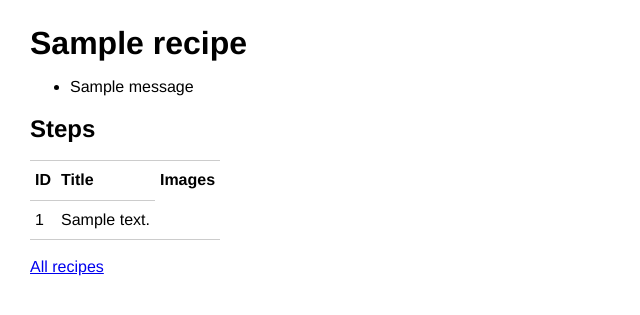
After one commit to anth2o/tooskie, a Django app: template tooskie/templates/recipe_detail.html in a window 1280 px wide. The commit adds this page. Shown: the top 315 px of the page, without its empty margins (0-640 px from the left). Run offline with Django 3.2, Linux system fonts and the light colour scheme; the template is opened without the code that fills it: most values are stand-ins (such as "Sample title", 1, 10 or a date in 2020); one stand-in notice (Sample message) is shown.

Commit message:
Add templates for displaying recipes

```diff
--- a/tooskie/recipe/models.py
+++ b/tooskie/recipe/models.py
@@ -4,6 +4,7 @@ from django.core.exceptions import ValidationError
 from django.core.validators import MaxValueValidator, MinValueValidator
 from django.db import models
 from django.utils.translation import ugettext_lazy as _
+from django.urls import reverse
 
 from tooskie.constants import LINK_WORD, LOGGING_CONFIG, NONE_UNIT
 from tooskie.helpers import remove_useless_spaces
@@ -25,6 +26,9 @@ class Recipe(NameModel):
     ustensil = models.ManyToManyField('Ustensil', through='UstensilInRecipe', verbose_name=_('Ustensil(s) used'))
     unit_of_ingredient = models.ManyToManyField('UnitOfIngredient', through='IngredientInRecipe', verbose_name=_('Ingredient(s) in recipe'))
     tag = models.ManyToManyField('utils.Tag', blank=True, related_name="recipes_not_filtered")
+
+    def get_absolute_url(self):
+        return reverse('recipe:recipe_detail', kwargs={'pk': self.pk})
 
 class Step(NameModel):
     name = models.CharField(max_length=1000, unique=True, verbose_name=_('Name'), blank=True)
--- a/tooskie/templates/base.html
+++ b/tooskie/templates/base.html
@@ -1,5 +1,68 @@
-<form action="/form/recipe/" method="post">
-    {% csrf_token %}
-    {{ form }}
-    <input type="submit" value="Submit">
-</form>
+<!doctype html>
+<html lang="en-us">
+  <head>
+    <meta charset="utf-8">
+    <meta name="viewport" content="width=device-width, initial-scale=1, shrink-to-fit=no">
+    <meta http-equiv="x-ua-compatible" content="ie=edge">
+    <title>{% block page_title %}{% endblock %}</title>
+
+    <style type="text/css">
+      body {
+        background: #fff;
+        color: #000;
+        font-family: Helvetica, Arial, sans-serif;
+        line-height: 1.4em;
+        margin: 2em 30px 3em 30px;
+      }
+      table {
+        border-collapse: collapse;
+        border-bottom: 1px solid #ccc;
+        margin-bottom: 1em;
+      }
+      th, td {
+        text-align: left;
+        vertical-align: top;
+        padding: 0.5em 5px;
+        border-top: 1px solid #ccc;
+      }
+      table table tr:first-child th,
+      table table tr:first-child td {
+        border-top: none;
+      }
+      img {
+        padding: 3px;
+        border: 1px solid #ccc;
+        width: auto;
+      }
+      td img {
+        vertical-align: top;
+      }
+      hr {
+        border: 0;
+        border-top: 1px solid #999;
+        margin: 1em 0;
+      }
+      .indent {
+          margin-left: 40px;
+      }
+    </style>
+  </head>
+  <body>
+
+    <h1>{% block body_title %}{% endblock %}</h1>
+
+    {% if messages %}
+      <ul class="messages">
+        {% for message in messages %}
+          <li>{{ message }}</li>
+        {% endfor %}
+      </ul>
+    {% endif %}
+
+    <main>
+      {% block content %}
+      {% endblock content %}
+    </main>
+
+  </body>
+</html>
--- /dev/null
+++ b/tooskie/templates/recipe_detail.html
@@ -0,0 +1,43 @@
+{% extends 'base.html' %}
+
+{% block page_title %}{{ recipe.name }}{% endblock %}
+
+{% block body_title %}{{ recipe.name }}{% endblock %}
+
+
+{% block content %}
+
+
+  <h2>Steps</h2>
+
+  {% if recipe.steps.all %}
+
+    <table>
+      <thead>
+        <tr>
+          <th>ID</th>
+          <th>Title</th>
+          <th>Images</th>
+        </tr>
+      </thead>
+      <tbody>
+        {% for step in recipe.steps.all %}
+          <tr>
+            <td>{{ step.step_number }}</td>
+            <td>{{ step.description }}</td>
+          </tr>
+        {% endfor %}
+      </tbody>
+    </table>
+
+  {% else %}
+
+    <p>This recipe has no steps.</p>
+
+  {% endif %}
+
+  <p>
+    <a href="{% url 'recipe:recipe_list' %}">All recipes</a>
+  </p>
+
+{% endblock content %}
--- a/tooskie/urls.py
+++ b/tooskie/urls.py
@@ -35,14 +35,10 @@ api_urls = [
     url(r'^tag/$', tag_views.all_tags),
 ]
 
-form_urls = [
-    url(r'^recipe/$', recipe_views.get_name),
-]
-
 urlpatterns = [
     path('admin/', admin.site.urls),
     url(r'^api/', include(api_urls)),
-    url(r'^form/', include(form_urls))
+    path('', include('tooskie.recipe.urls')),
 ] + static(settings.MEDIA_URL, document_root=settings.MEDIA_ROOT)
 
 urlpatterns = format_suffix_patterns(urlpatterns)
```
Also changed, not shown: tooskie/recipe/urls.py (added, +12 -0 lines), tooskie/recipe/views.py (+28 -11 lines), tooskie/templates/home.html (added, +16 -0 lines), tooskie/templates/recipe_create.html (added, +31 -0 lines), tooskie/templates/recipe_list.html (added, +31 -0 lines).
